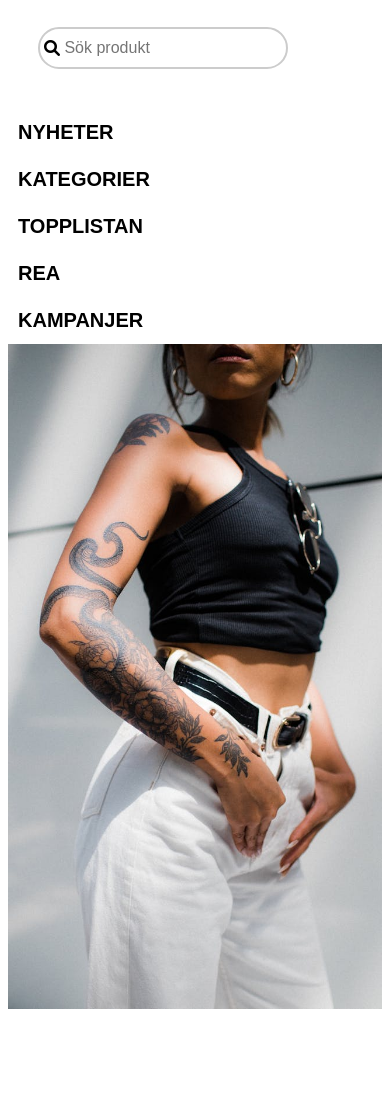
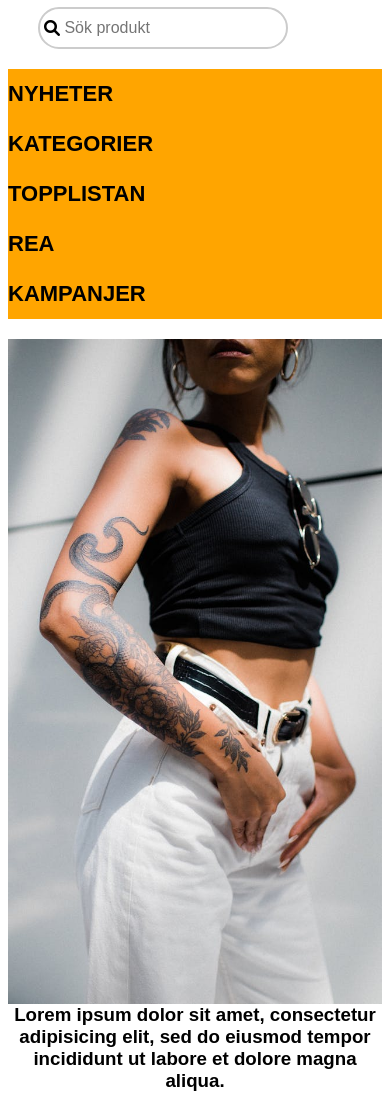
Before and after one commit to Pontaaaa/FreakyFashion, a plain HTML site: page index.html in a window 390 px wide. Shown: the part 119-1219 px from the top of the page. Before the commit the page ends 1136 px from the top, so only its background shows below. Drawn offline with Linux system fonts and the light colour scheme.

Commit message:
add background for catalog and text besides image

```diff
--- a/index.html
+++ b/index.html
@@ -24,8 +24,11 @@
     <h2>REA</h2>
     <h2>KAMPANJER</h2>
     </div>
+
     <div class="hero">
     <img src="pexels-ralph-rabago-3214683.jpg" alt="woman wearing white pants">
+    <h3>Lorem ipsum dolor sit amet, consectetur adipisicing elit,
+        sed do eiusmod tempor incididunt ut labore et dolore magna aliqua.</h3>
     </div>
 </body>
 </html>
--- a/styles.css
+++ b/styles.css
@@ -10,7 +10,7 @@ body {
     position: relative;
     width: 100%;
     max-width: 300px;
-    margin: 20px 0;
+    margin: 0px 0;
     margin-left: 20px;
 }
 .search-box {
@@ -32,18 +32,27 @@ box-sizing: border-box;
     align-items: center;
     flex-wrap: wrap;
     margin-top: 20px;
+    background-color: orange;
+    width: 100%;
 }
 .categories h2 {
     margin: 10px;
-    font-size: 20px;
+    font-size: 22px;
 }
 .hero {
 display: flex;
-justify-content: flex-end;
+justify-content: space-between;
+align-items: center;
+margin-top: 20px;
+flex-direction: row-reverse;
 }
 .hero img {
-    max-width: 100%;
+    max-width: 50%;
     height: auto;
+}
+.hero h3 {
+    max-width: 45%;
+    margin-right: 20px;
 }
 @media (max-width: 600px) {
     .search-bar {
@@ -58,8 +67,9 @@ justify-content: flex-end;
 .categories {
     flex-direction: column;
     align-items: flex-start;
-    margin-left: 10px;
-    margin-right: 10px;
+    margin: 0;
+    padding: 0;
+    width: 100%;
 }
 .categories h2 {
     margin: 12px 0;
@@ -73,4 +83,9 @@ justify-content: flex-end;
         flex-direction: column;
         text-align: center;
     }
+    .hero img,
+    .hero h3 {
+        max-width: 100%;
+        margin: 0;
+    }
 }
```
